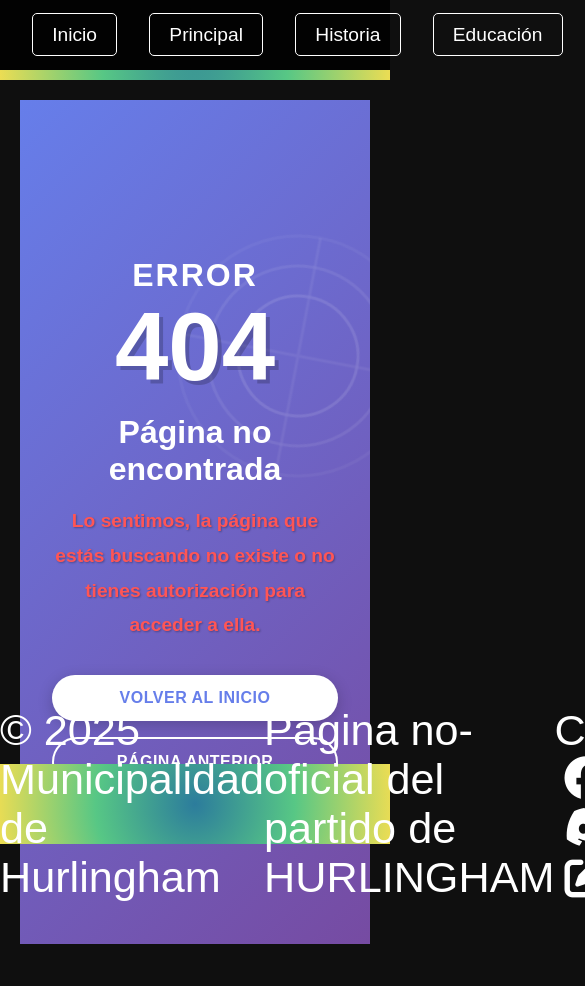
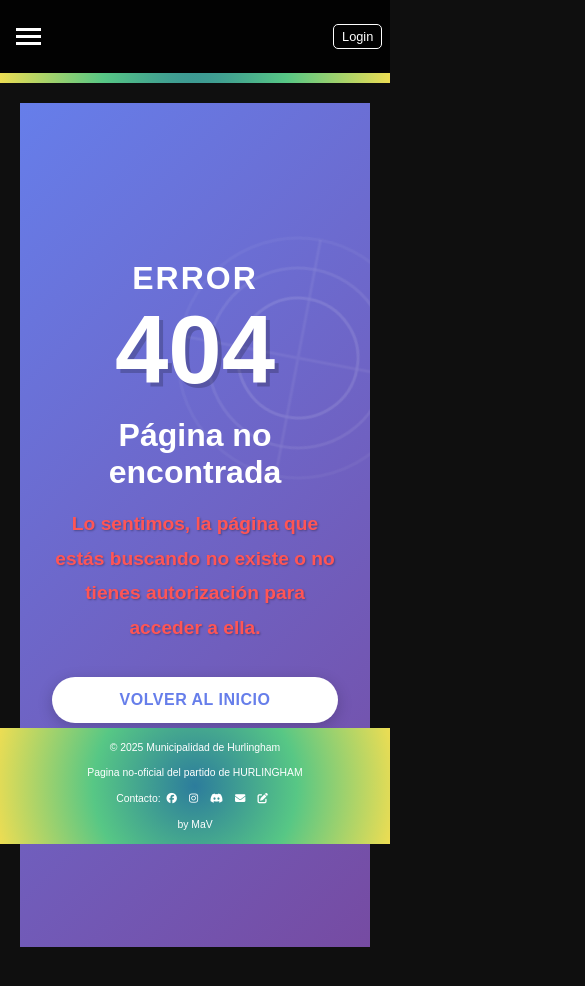
Before and after one commit to marcevillagra58-gif/HURLINGHAM_PNO_REACT, a React (Vite) app: page /#/404 in a window 390 px wide. Shown: the top 986 px of the page, 585 px wide, since content can reach past the window. Built offline with nearby package versions, Linux system fonts and the light colour scheme; no server answers; a web font is replaced by a local one.

Commit message:
Implementar diseño responsive completo: Header hamburger menu, Footer vertical, Infinito apilado, TextoManuscrito escalable

```diff
--- a/src/components/Header.jsx
+++ b/src/components/Header.jsx
@@ -39,14 +39,20 @@ function Header() {
   const navigate = useNavigate();
   const { isAuthenticated, user, logout, setError } = useAuth();
   const [isLoginFormVisible, setLoginFormVisible] = useState(false);
+  const [isMobileMenuOpen, setMobileMenuOpen] = useState(false);
 
   const toggleLoginForm = () => {
     setError(null);
     setLoginFormVisible(!isLoginFormVisible);
   };
 
+  const toggleMobileMenu = () => {
+    setMobileMenuOpen(!isMobileMenuOpen);
+  };
+
   const handleNavigate = (e, to) => {
     e.preventDefault();
+    setMobileMenuOpen(false); // Close mobile menu on navigation
     transition(to);
   };
 
@@ -65,7 +71,13 @@ function Header() {
     <header className={location.pathname === '/homepage' ? 'homepage-header' : ''}>
       <nav>
         {location.pathname !== '/homepage' &&
-          <ul className="main-nav">
+          <>
+            <div className="hamburger-menu" onClick={toggleMobileMenu}>
+              <span></span>
+              <span></span>
+              <span></span>
+            </div>
+            <ul className={`main-nav ${isMobileMenuOpen ? 'active' : ''}`}>
               <li><a href="/homepage" onClick={(e) => handleNavigate(e, '/homepage')} className={getLinkClass('/homepage')}>Inicio</a></li>
               <li><a href="/principal" onClick={(e) => handleNavigate(e, '/principal')} className={getLinkClass('/principal')}>Principal</a></li>
               <li><a href="/historia" onClick={(e) => handleNavigate(e, '/historia')} className={getLinkClass('/historia')}>Historia</a></li>
@@ -74,6 +86,7 @@ function Header() {
               <li><a href="/imagenes" onClick={(e) => handleNavigate(e, '/imagenes')} className={getLinkClass('/imagenes')}>Imágenes</a></li>
               <li><a href="/mercadolingham" onClick={(e) => handleNavigate(e, '/mercadolingham')} className={getLinkClass('/mercadolingham')}>MercadoLingham</a></li>
             </ul>
+          </>
         }
         <ul className="auth-links">
           {isAuthenticated ? (
--- a/src/css/Footer.css
+++ b/src/css/Footer.css
@@ -2,22 +2,73 @@
     position: sticky;
     bottom: 0;
     z-index: 999;
-    height: 80px;
-    max-width: 100%;;
+    min-height: 80px;
+    max-width: 100%;
     background: radial-gradient(circle, rgba(44, 124, 156, 1) 0%, rgba(87, 199, 133, 1) 50%, rgba(237, 221, 83, 1) 100%);
-    font-size:x-large;
+    font-size: x-large;
 }
-
 
 .container-footer {
     display: flex;
     justify-content: space-around;
     align-items: center;
     height: 100%;
+    min-height: 80px;
+    color: white;
+    padding: 0.5em 1em;
+}
+
+.icon-footer {
+    margin: 0 10px;
     color: white;
 }
 
-.icon-footer{
-    margin: 0 10px;
-    color: white;
+/* ============================================================================
+   RESPONSIVE DESIGN - Mobile Styles
+   ============================================================================ */
+
+@media (max-width: 768px) {
+    .page-footer {
+        font-size: medium;
+        min-height: auto;
+        height: auto;
+    }
+
+    .container-footer {
+        flex-direction: column;
+        gap: 0.5rem;
+        text-align: center;
+        padding: 1em;
+        min-height: auto;
+    }
+
+    .container-footer p {
+        margin: 0.25rem 0;
+        font-size: 0.9em;
+    }
+
+    .icon-footer {
+        margin: 0 8px;
+        font-size: 1.1em;
+    }
 }
+
+@media (max-width: 480px) {
+    .page-footer {
+        font-size: small;
+    }
+
+    .container-footer {
+        padding: 0.8em;
+        gap: 0.4rem;
+    }
+
+    .container-footer p {
+        font-size: 0.8em;
+    }
+
+    .icon-footer {
+        margin: 0 6px;
+        font-size: 1em;
+    }
+}
--- a/src/css/Header.css
+++ b/src/css/Header.css
@@ -93,3 +93,112 @@ header nav a.active {
 .homepage-header nav {
     justify-content: flex-end;
 }
+
+/* Hamburger menu icon (hidden by default) */
+.hamburger-menu {
+    display: none;
+    flex-direction: column;
+    cursor: pointer;
+    padding: 0.5em;
+    gap: 4px;
+}
+
+.hamburger-menu span {
+    width: 25px;
+    height: 3px;
+    background-color: white;
+    transition: all 0.3s ease;
+}
+
+/* ============================================================================
+   RESPONSIVE DESIGN - Mobile Styles
+   ============================================================================ */
+
+@media (max-width: 768px) {
+    header nav {
+        flex-wrap: wrap;
+        padding: 0 1em;
+    }
+
+    /* Show hamburger menu on mobile */
+    .hamburger-menu {
+        display: flex;
+        order: 1;
+    }
+
+    /* Auth links stay visible */
+    .auth-links {
+        order: 2;
+        gap: 0.5em;
+    }
+
+    /* Main navigation - hidden by default, shown when active */
+    header nav ul.main-nav {
+        display: none;
+        order: 3;
+        width: 100%;
+        flex-direction: column;
+        gap: 0;
+        padding: 0;
+        margin-top: 1em;
+    }
+
+    header nav ul.main-nav.active {
+        display: flex;
+    }
+
+    header nav ul.main-nav li {
+        width: 100%;
+        text-align: center;
+        border-bottom: 1px solid rgba(255, 255, 255, 0.2);
+    }
+
+    header nav ul.main-nav li:last-child {
+        border-bottom: none;
+    }
+
+    header nav a {
+        display: block;
+        width: 100%;
+        padding: 1em;
+        font-size: 1em;
+        border: none;
+        border-radius: 0;
+    }
+
+    /* Reduce button sizes */
+    .login-button, .logout-button {
+        font-size: 0.9em;
+        padding: 0.4em 0.8em;
+    }
+
+    .user-info {
+        font-size: 0.9em;
+    }
+
+    /* Homepage header adjustments */
+    .homepage-header nav {
+        justify-content: space-between;
+    }
+}
+
+/* Extra small devices */
+@media (max-width: 480px) {
+    header nav {
+        padding: 0 0.5em;
+    }
+
+    header nav a {
+        font-size: 0.9em;
+        padding: 0.8em;
+    }
+
+    .login-button, .logout-button {
+        font-size: 0.8em;
+        padding: 0.3em 0.6em;
+    }
+
+    .user-info {
+        font-size: 0.8em;
+    }
+}
--- a/src/css/infinito.css
+++ b/src/css/infinito.css
@@ -11,7 +11,8 @@
   --h: 80em;
   height: var(--h);
   width: calc(2*var(--h) - 5.5em);
-  padding: 2% 4%; /* Espacio interno entre circulos */
+  padding: 2% 4%;
+  /* Espacio interno entre circulos */
 }
 
 .wrapper {
@@ -59,30 +60,101 @@
   text-shadow: 0 0 1em var(--glow), 0 0 .5em var(--glow), 0 0 .25em var(--glow);
 }
 
-.swirl span:nth-child(1) { --nth: 1;}
-.swirl span:nth-child(2) { --nth: 2;}
-.swirl span:nth-child(3) { --nth: 3;}
-.swirl span:nth-child(4) { --nth: 4;}
-.swirl span:nth-child(5) { --nth: 5;}
-.swirl span:nth-child(6) { --nth: 6;}
-.swirl span:nth-child(7) { --nth: 7;}
-.swirl span:nth-child(8) { --nth: 8;}
-.swirl span:nth-child(9) { --nth: 9;}
-.swirl span:nth-child(10) { --nth: 10;}
-.swirl span:nth-child(11) { --nth: 11;}
-.swirl span:nth-child(12) { --nth: 12;}
-.swirl span:nth-child(13) { --nth: 13;}
-.swirl span:nth-child(14) { --nth: 14;}
-.swirl span:nth-child(15) { --nth: 15;}
-.swirl span:nth-child(16) { --nth: 16;}
-.swirl span:nth-child(17) { --nth: 17;}
-.swirl span:nth-child(18) { --nth: 18;}
-.swirl span:nth-child(19) { --nth: 19;}
-.swirl span:nth-child(20) { --nth: 20;}
-.swirl span:nth-child(21) { --nth: 21;}
-.swirl span:nth-child(22) { --nth: 22;}
-.swirl span:nth-child(23) { --nth: 23;}
-.swirl span:nth-child(24) { --nth: 24;}
+.swirl span:nth-child(1) {
+  --nth: 1;
+}
+
+.swirl span:nth-child(2) {
+  --nth: 2;
+}
+
+.swirl span:nth-child(3) {
+  --nth: 3;
+}
+
+.swirl span:nth-child(4) {
+  --nth: 4;
+}
+
+.swirl span:nth-child(5) {
+  --nth: 5;
+}
+
+.swirl span:nth-child(6) {
+  --nth: 6;
+}
+
+.swirl span:nth-child(7) {
+  --nth: 7;
+}
+
+.swirl span:nth-child(8) {
+  --nth: 8;
+}
+
+.swirl span:nth-child(9) {
+  --nth: 9;
+}
+
+.swirl span:nth-child(10) {
+  --nth: 10;
+}
+
+.swirl span:nth-child(11) {
+  --nth: 11;
+}
+
+.swirl span:nth-child(12) {
+  --nth: 12;
+}
+
+.swirl span:nth-child(13) {
+  --nth: 13;
+}
+
+.swirl span:nth-child(14) {
+  --nth: 14;
+}
+
+.swirl span:nth-child(15) {
+  --nth: 15;
+}
+
+.swirl span:nth-child(16) {
+  --nth: 16;
+}
+
+.swirl span:nth-child(17) {
+  --nth: 17;
+}
+
+.swirl span:nth-child(18) {
+  --nth: 18;
+}
+
+.swirl span:nth-child(19) {
+  --nth: 19;
+}
+
+.swirl span:nth-child(20) {
+  --nth: 20;
+}
+
+.swirl span:nth-child(21) {
+  --nth: 21;
+}
+
+.swirl span:nth-child(22) {
+  --nth: 22;
+}
+
+.swirl span:nth-child(23) {
+  --nth: 23;
+}
+
+.swirl span:nth-child(24) {
+  --nth: 24;
+}
 
 
 .wrapper:nth-child(1) .swirl span {
@@ -92,6 +164,7 @@
   --dir: 1;
   animation-direction: reverse;
 }
+
 .wrapper:nth-child(2) .swirl span {
   right: 50%;
   text-align: start;
@@ -130,50 +203,91 @@
 
 
 @keyframes spin {
-  100% { rotate: 360deg; }
+  100% {
+    rotate: 360deg;
+  }
 }
 
 @keyframes fade {
-  0%, 10% { opacity: 0; }
-  55%, 100% { opacity: 1; }
+
+  0%,
+  10% {
+    opacity: 0;
   }
 
-@media (orientation: portrait) {
+  55%,
+  100% {
+    opacity: 1;
+  }
+}
+
+@media (max-width: 912px) {
   .container-infinito {
-    font-size: min(.9cqw,.45cqh);
     width: var(--h);
-    height: calc(2*var(--h) - 11.5em);
+    height: calc(2*var(--h) - 5.5em);
+    font-size: min(.9cqw, .45cqh);
   }
 
   .wrapper {
+    position: absolute;
     width: 100%;
     height: unset;
+    aspect-ratio: 1;
+    left: 0;
     right: unset;
-    bottom: 0;
   }
 
-  .swirl {
-    justify-items: center;
-    align-items: unset;
+  .wrapper:nth-child(1) {
+    top: 0;
+    bottom: unset;
+    left: unset;
+    right: unset;
   }
 
-  .swirl span {
-    height: 50%;
-    width: unset;
-    display: grid;
+
+  .wrapper:nth-child(2) {
+    top: unset;
+    bottom: 0;
+    left: unset;
+    right: unset;
   }
 
-  .wrapper:nth-child(1) .swirl span {
-      bottom: 50%;
-      left: unset;
-      text-align: end;
-      transform-origin: 50% 100%;
 }
-  .wrapper:nth-child(2) .swirl span {
-      top: 50%;
-      right: unset;
-      text-align: start;
-      transform-origin: 50% 0%;
-      align-items: end;
+
+@media (max-width: 600px) {
+  .container-infinito {
+    font-size: min(.7cqh, .35cqw);
+    --h: 65em;
+    margin: 30px auto;
+    padding: 4% 6%;
+  }
+
+  .logo-infinito {
+    width: 35%;
+    height: 35%;
+  }
+
+  .nav-btn {
+    font-size: 2em;
+    padding: 0.6em 1.2em;
   }
 }
+
+@media (max-width: 480px) {
+  .container-infinito {
+    font-size: min(.6cqh, .3cqw);
+    --h: 55em;
+    margin: 20px auto;
+    padding: 5% 8%;
+  }
+
+  .logo-infinito {
+    width: 40%;
+    height: 40%;
+  }
+
+  .nav-btn {
+    font-size: 1.8em;
+    padding: 0.5em 1em;
+  }
+}
--- /dev/null
+++ b/src/hooks/useResponsiveFontSize.js
@@ -0,0 +1,39 @@
+import { useState, useEffect } from 'react';
+
+function useResponsiveFontSize(baseSize = 50) {
+    const [fontSize, setFontSize] = useState(baseSize);
+
+    useEffect(() => {
+        const calculateFontSize = () => {
+            const width = window.innerWidth;
+
+            if (width <= 480) {
+                return baseSize * 0.5;
+            } else if (width <= 600) {
+                return baseSize * 0.6;
+            } else if (width <= 768) {
+                return baseSize * 0.7;
+            } else if (width <= 912) {
+                return baseSize * 0.85;
+            } else if (width <= 1200) {
+                return baseSize * 0.95;
+            } else {
+                return baseSize;
+            }
+        };
+
+        const handleResize = () => {
+            setFontSize(calculateFontSize());
+        };
+
+        handleResize();
+
+        window.addEventListener('resize', handleResize);
+
+        return () => window.removeEventListener('resize', handleResize);
+    }, [baseSize]);
+
+    return fontSize;
+}
+
+export default useResponsiveFontSize;
```
Also changed, not shown: src/components/TextoManuscrito.jsx (+9 -5 lines). Lines whose indentation alone changed are shown as unchanged.
